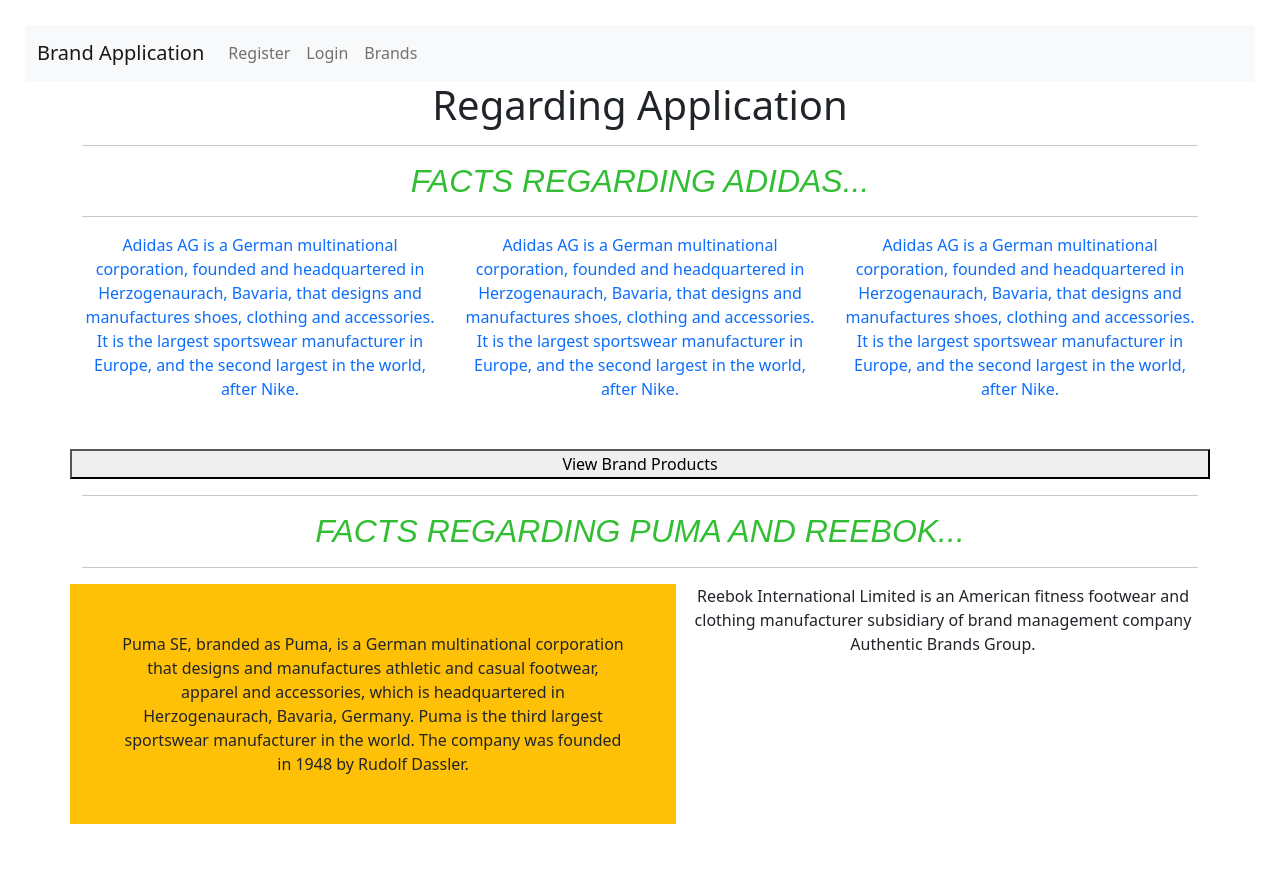
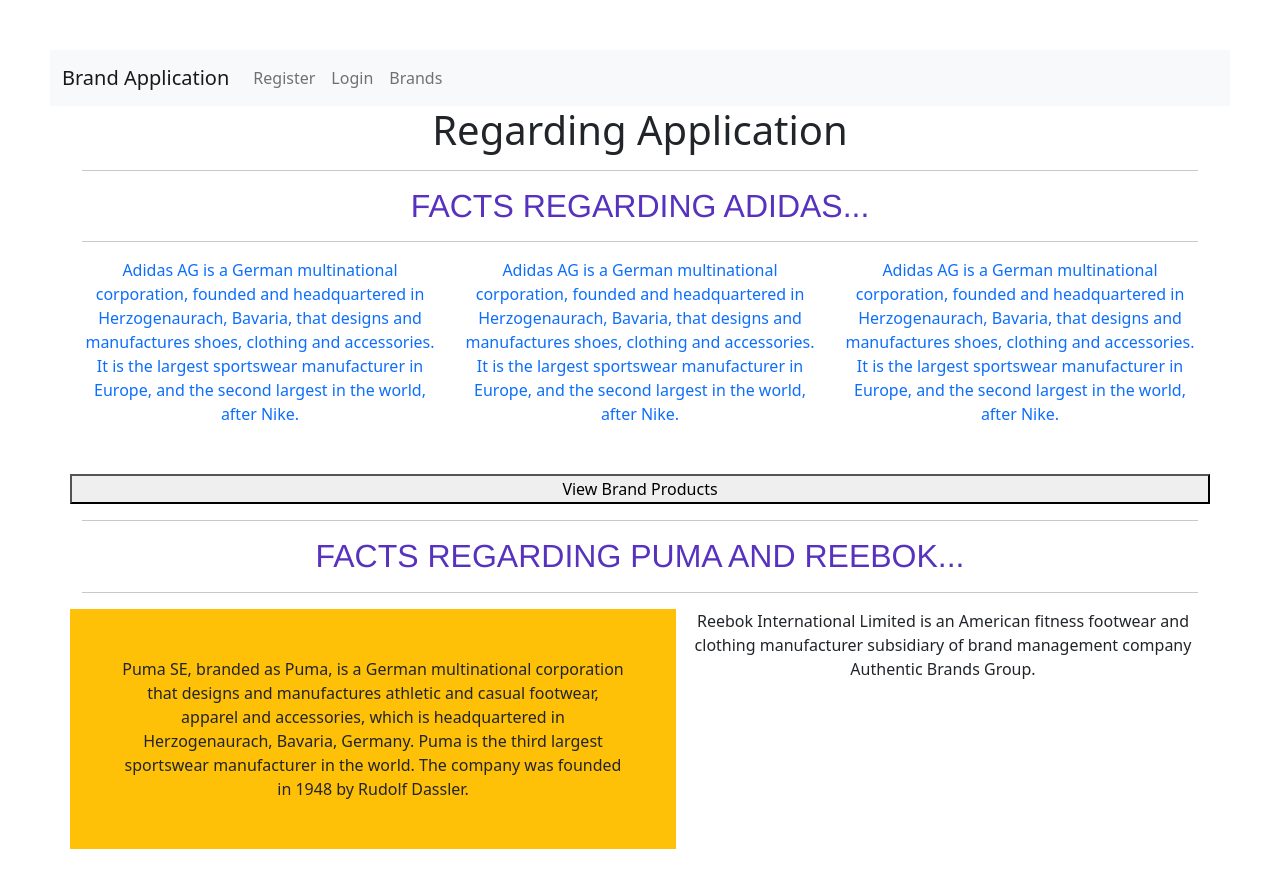
Before and after one commit to sreeepotluri/UserInterface-Project, a React (Create React App) app in the folder client/: page / in a window 1280 px wide. Shown: the top 888 px of the page. Before the commit the page ends 849 px from the top, so only its background shows below. Built offline with nearby package versions, Linux system fonts and the light colour scheme.

Commit message:
Altered Styles

```diff
--- /dev/null
+++ b/client/public/styles/style2.css
@@ -0,0 +1,65 @@
+h1{
+    font-family: Arial, Helvetica, sans-serif;
+    font-style: italic;
+    font-weight: 500px;
+    color: lightsteelblue;
+
+
+}
+h2{
+    font-family: Arial, Helvetica, sans-serif;
+    font-style: italic;
+    font-weight: 200px;
+    color: lightsteelblue;
+
+
+}
+h3{
+    font-family: Arial, Helvetica, sans-serif;
+    font-style: italic;
+    font-weight: 200px;
+    color: burlywood;
+}
+input[type="button"] {
+
+    background-color:lightsteelblue;
+    color: white;
+    display: block;
+    margin: auto;
+    border-radius: auto;
+
+}
+input{
+    margin: 10px;
+    margin-left: 0px;
+    padding: 5px;
+
+}
+form{
+    width: fit-content;
+    padding: 20px;
+    margin: 40px auto;
+    font-size: 20px;
+    border: 2px solid lightsteelblue;
+    border-radius: 10px;
+}
+background img{
+    height: auto;
+    width: auto;
+}
+body{
+    background: url("../SOCIO FACTS.jpg");
+    margin: auto;
+    padding: auto;
+    background-repeat: no-repeat;
+    background-size: cover;
+    background-position-y: bottom;
+}
+h4{
+    font-family: Arial, Helvetica, sans-serif;
+    font-style: italic;
+    font-weight: 200px;
+    color: burlywood;
+
+
+}
--- /dev/null
+++ b/client/public/styles/style3.css
@@ -0,0 +1,65 @@
+h1{
+    font-family: Arial, Helvetica, sans-serif;
+    font-style: italic;
+    font-weight: 500px;
+    color: lightsteelblue;
+
+
+}
+h2{
+    font-family: Arial, Helvetica, sans-serif;
+    font-style: italic;
+    font-weight: 200px;
+    color: lightsteelblue;
+
+
+}
+h3{
+    font-family: Arial, Helvetica, sans-serif;
+    font-style: italic;
+    font-weight: 200px;
+    color: burlywood;
+}
+input[type="button"] {
+
+    background-color:lightsteelblue;
+    color: white;
+    display: block;
+    margin: auto;
+    border-radius: auto;
+
+}
+input{
+    margin: 10px;
+    margin-left: 0px;
+    padding: 5px;
+
+}
+form{
+    width: fit-content;
+    padding: 20px;
+    margin: 40px auto;
+    font-size: 20px;
+    border: 2px solid lightsteelblue;
+    border-radius: 10px;
+}
+background img{
+    height: auto;
+    width: auto;
+}
+body{
+    background: url("../SOCIO FACTS.jpg");
+    margin: auto;
+    padding: auto;
+    background-repeat: no-repeat;
+    background-size: cover;
+    background-position-y: bottom;
+}
+h4{
+    font-family: Arial, Helvetica, sans-serif;
+    font-style: italic;
+    font-weight: 200px;
+    color: burlywood;
+
+
+}
--- a/client/src/App.css
+++ b/client/src/App.css
@@ -1,16 +1,35 @@
 h2{
-  color: rgb(50, 190, 50);
-  font-family: Arial, Helvetica, sans-serif;
-  font-style: italic;
-  font-weight: 500px;
+  color: rgb(87, 50, 190);
+  font-family: 'Franklin Gothic Medium', 'Arial Narrow', Arial, sans-serif;
+  font-style: initial;
+  font-weight: 750px;
 }
 
 body{
-  padding: 25px;
+  padding: 50px;
   display: block;
   margin: auto;
   border-radius: auto;
 
+}
+
+input[type="button"] {
+
+  background-color:lightsteelblue;
+  color: white;
+  display: block;
+  margin: auto;
+  border-radius: auto;
+
+}
+
+form{
+  width: fit-content;
+  padding: 20px;
+  margin: 40px auto;
+  font-size: 20px;
+  border: 2px solid lightsteelblue;
+  border-radius: 10px;
 }
 
 .App {
@@ -18,25 +37,25 @@
 }
 
 .App-logo {
-  height: 40vmin;
+  height: 50vmin;
   pointer-events: none;
 }
 
 @media (prefers-reduced-motion: no-preference) {
   .App-logo {
-    animation: App-logo-spin infinite 20s linear;
+    animation: App-logo-spin infinite 50s linear;
   }
 }
 
 .App-header {
   background-color: #282c34;
-  min-height: 100vh;
+  min-height: 200vh;
   display: flex;
   flex-direction: column;
   align-items: center;
   justify-content: center;
-  font-size: calc(10px + 2vmin);
-  color: white;
+  font-size: calc(25px + 5vmin);
+  color: rgb(241, 234, 234);
 }
 
 .App-link {
```
Also changed, not shown: client/src/components/pages/Profile.js (deleted).
